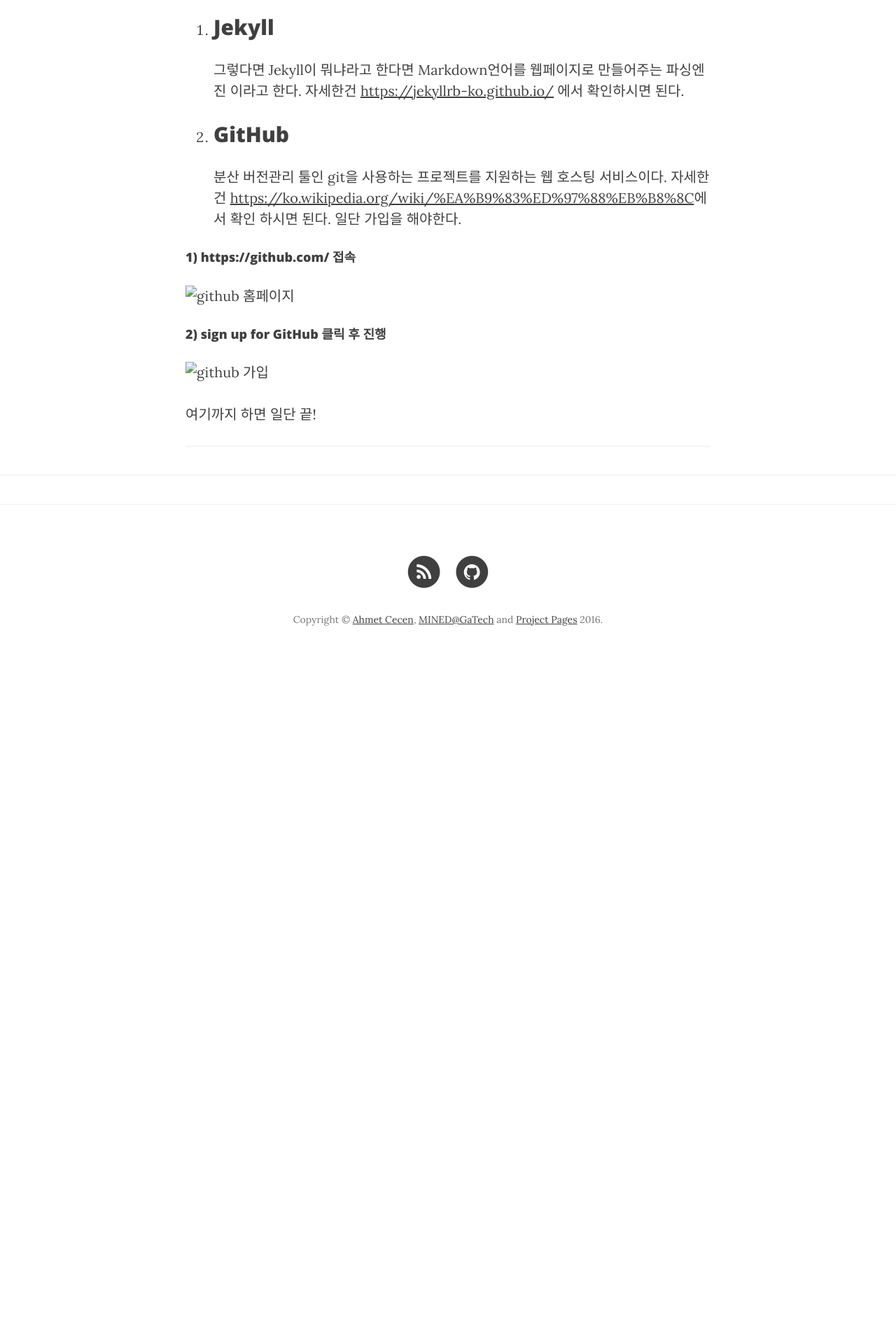
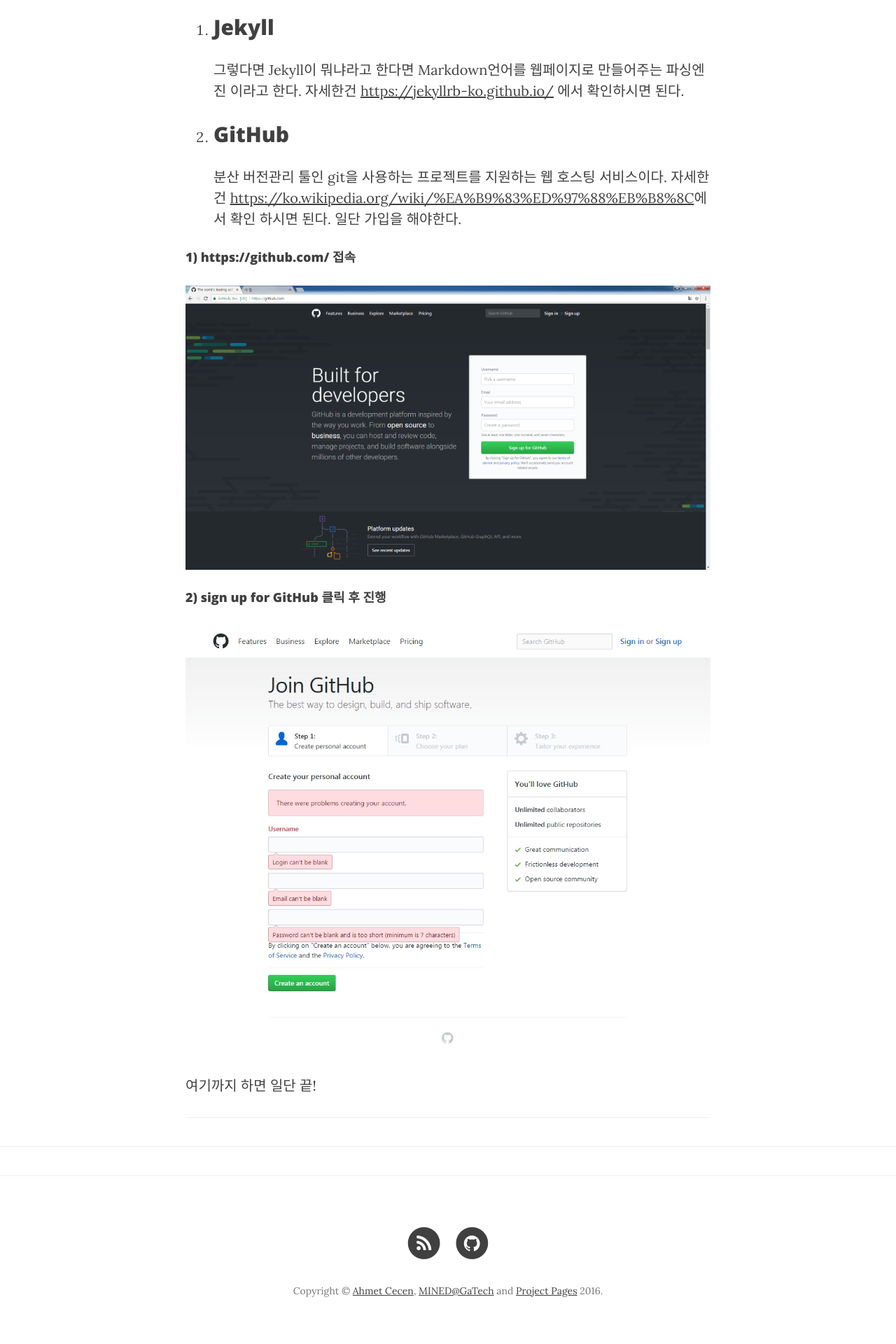
Before and after one commit to kimyeong-chae/kimyeong-chae.github.io, a Jekyll site: the page built from _posts/2017-06-12-make-jekyll-blog.md, in a window 1280 px wide. Shown: the part 926-2846 px from the top of the page at 70% size. Built offline with Jekyll 4.4.1, drawn with Linux system fonts in a browser that asks for light colours; nearby versions of some CDN libraries; comment, search, counter and statistics services are not loaded; before the commit the page ends 1887 px from its top, so only the background shows below that.

Commit message:
포스트 커밋3

```diff
--- a/_posts/2017-06-12-make-jekyll-blog.md
+++ b/_posts/2017-06-12-make-jekyll-blog.md
@@ -50,10 +50,10 @@
 
 #### 1) <https://github.com/> 접속
 
-![github 홈페이지](../img/post/20170612/github.png )
+![github 홈페이지](/img/post/20170612/github.png )
 
 #### 2) sign up for GitHub 클릭 후 진행
 
-![github 가입](../img/post/20170612/signup.jpg )
+![github 가입](/img/post/20170612/signup.jpg )
 
 여기까지 하면 일단 끝!
```
